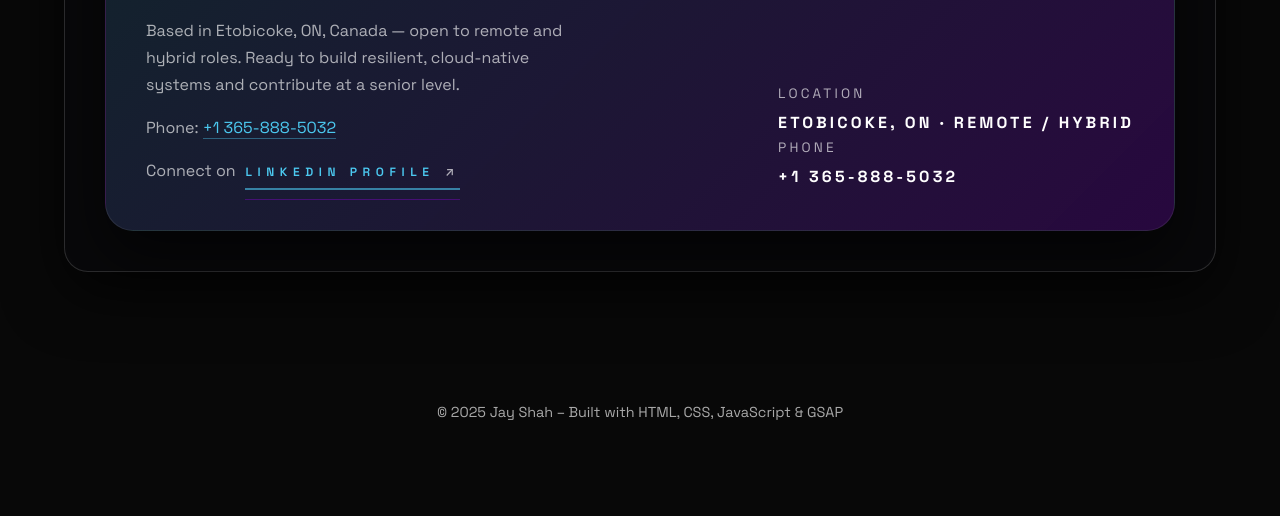
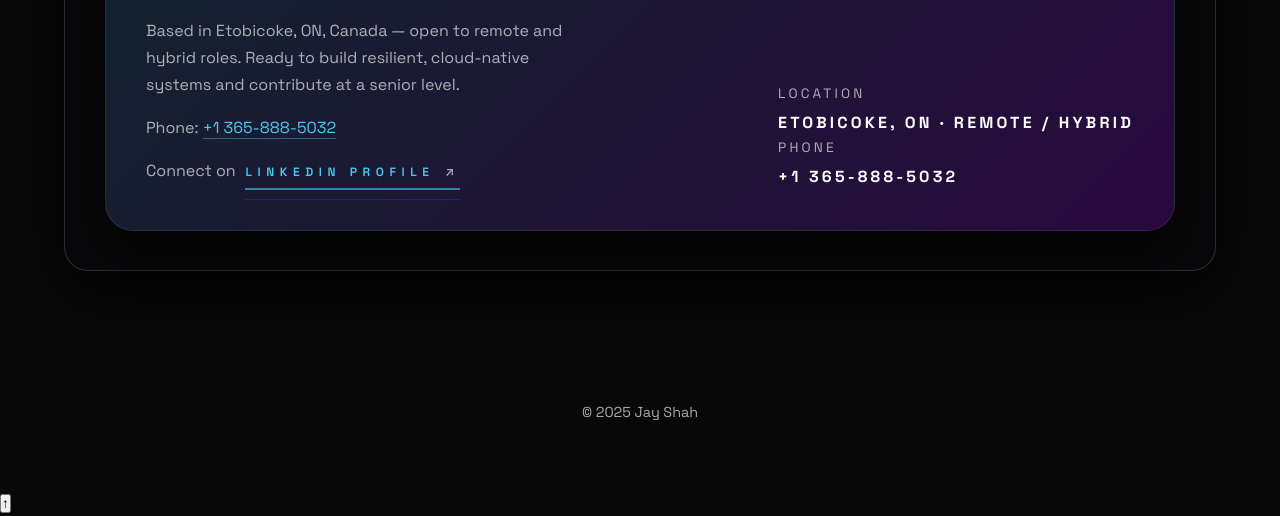
Before and after one commit to shahjay489/jay-portfolio, a plain HTML site: page index.html in a window 1280 px wide. Shown: the part 5296-5812 px from the top of the page. Before the commit the page ends 5785 px from the top, so only its background shows below. Drawn offline with nearby package versions, Linux system fonts and the light colour scheme; animation ran at ten frames a second.

Commit message:
Update index.html

```diff
--- a/index.html
+++ b/index.html
@@ -367,8 +367,9 @@
           <article class="resume-card">
             <h3>Certifications</h3>
             <ul>
+              <li>Foundation Associate — Oracle Cloud Infrastructure AI Foundations</li>
+              <li>Databricks Fundamentals</li>
               <li>Scrum Fundamentals Certified (SFC)</li>
-              <li>Databricks Fundamentals</li>
               <li>Android Development Training (Collabera)</li>
             </ul>
           </article>
@@ -461,8 +462,12 @@
 
     <footer class="footer">
       <!-- <p>© 2025 Jay Shah – Built with HTML, CSS, JavaScript &amp; GSAP</p> -->
-      <p>© 2025 Jay Shah – Built with HTML, CSS, JavaScript &amp; GSAP</p>
+      <p>© 2025 Jay Shah</p>
     </footer>
+
+    <button class="scroll-top" type="button" aria-label="Scroll to top">
+      <span class="scroll-top-icon">↑</span>
+    </button>
 
     <script src="https://cdnjs.cloudflare.com/ajax/libs/gsap/3.12.2/gsap.min.js"></script>
     <script src="https://cdnjs.cloudflare.com/ajax/libs/gsap/3.12.2/ScrollTrigger.min.js"></script>
```
